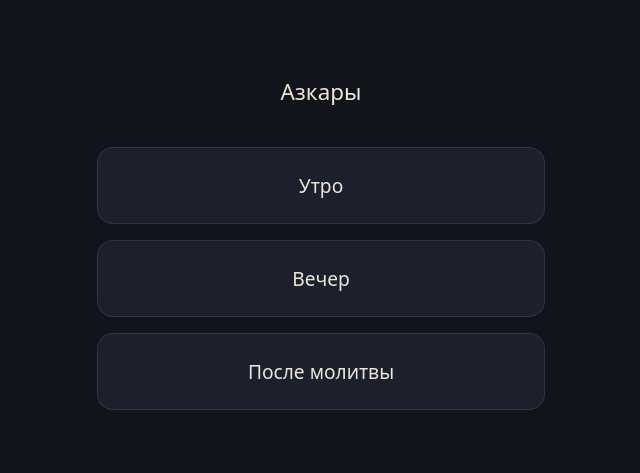
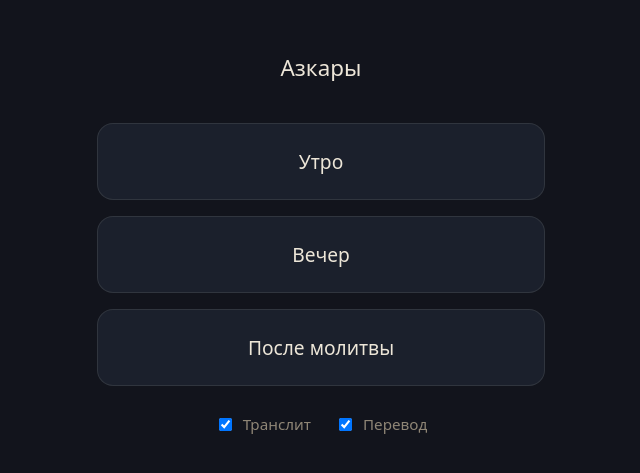
Before and after one commit to khabirovar/azkars, a Preact app in the folder app/: page / in a window 1280 px wide. Shown: the part 165-638 px from the top of the page, without its empty margins (319-959 px from the left). Built offline with nearby package versions, Linux system fonts and the light colour scheme.

Commit message:
Add switchers

```diff
--- a/app/src/App.tsx
+++ b/app/src/App.tsx
@@ -2,6 +2,7 @@ import { useEffect, useState } from "preact/hooks";
 import type { AzkarEntry, TimeOfDay } from "./types/azkar";
 import { getByTimeOfDay } from "./lib/azkarStore";
 import { safeTg } from "./lib/telegram";
+import { loadSettings, saveSetting, type Settings } from "./lib/settings";
 import { Home } from "./screens/Home";
 import { AzkarList } from "./screens/AzkarList";
 import { Reader } from "./screens/Reader";
@@ -11,6 +12,12 @@ type Screen = { name: "home" } | { name: "list"; timeOfDay: TimeOfDay } | { name
 export function App() {
   const [screen, setScreen] = useState<Screen>({ name: "home" });
   const [entries, setEntries] = useState<AzkarEntry[]>([]);
+  const [settings, setSettings] = useState<Settings>(() => loadSettings());
+
+  function handleSettingChange(key: keyof Settings, value: boolean) {
+    setSettings((prev) => ({ ...prev, [key]: value }));
+    saveSetting(key, value);
+  }
 
   useEffect(() => {
     if (screen.name === "home") {
@@ -44,7 +51,13 @@ export function App() {
   }, [screen.name === "home" ? null : screen.timeOfDay]);
 
   if (screen.name === "home") {
-    return <Home onSelect={(timeOfDay) => setScreen({ name: "list", timeOfDay })} />;
+    return (
+      <Home
+        onSelect={(timeOfDay) => setScreen({ name: "list", timeOfDay })}
+        settings={settings}
+        onSettingChange={handleSettingChange}
+      />
+    );
   }
 
   if (screen.name === "list") {
@@ -62,6 +75,7 @@ export function App() {
       entries={entries}
       index={screen.index}
       onIndexChange={(index) => setScreen({ name: "reader", timeOfDay: screen.timeOfDay, index })}
+      settings={settings}
     />
   );
 }
--- a/app/src/index.css
+++ b/app/src/index.css
@@ -60,6 +60,21 @@ button {
 
 .home-button:active {
   background: var(--bg-raised);
+}
+
+.home-settings {
+  display: flex;
+  justify-content: center;
+  gap: 24px;
+  margin-top: 12px;
+}
+
+.home-checkbox {
+  display: flex;
+  align-items: center;
+  gap: 8px;
+  color: var(--ink-dim);
+  font-size: 0.95rem;
 }
 
 /* List */
--- /dev/null
+++ b/app/src/lib/settings.ts
@@ -0,0 +1,25 @@
+export interface Settings {
+  showTransliteration: boolean;
+  showTranslation: boolean;
+}
+
+const KEYS = {
+  showTransliteration: "azkar:showTransliteration",
+  showTranslation: "azkar:showTranslation",
+} as const;
+
+function readBool(key: string, fallback: boolean): boolean {
+  const raw = localStorage.getItem(key);
+  return raw === null ? fallback : raw === "true";
+}
+
+export function loadSettings(): Settings {
+  return {
+    showTransliteration: readBool(KEYS.showTransliteration, true),
+    showTranslation: readBool(KEYS.showTranslation, true),
+  };
+}
+
+export function saveSetting(key: keyof Settings, value: boolean): void {
+  localStorage.setItem(KEYS[key], String(value));
+}
--- a/app/src/screens/Home.tsx
+++ b/app/src/screens/Home.tsx
@@ -1,7 +1,10 @@
 import type { TimeOfDay } from "../types/azkar";
+import type { Settings } from "../lib/settings";
 
 interface HomeProps {
   onSelect: (timeOfDay: TimeOfDay) => void;
+  settings: Settings;
+  onSettingChange: (key: keyof Settings, value: boolean) => void;
 }
 
 const OPTIONS: { timeOfDay: TimeOfDay; label: string }[] = [
@@ -10,7 +13,7 @@ const OPTIONS: { timeOfDay: TimeOfDay; label: string }[] = [
   { timeOfDay: "after-prayer", label: "После молитвы" },
 ];
 
-export function Home({ onSelect }: HomeProps) {
+export function Home({ onSelect, settings, onSettingChange }: HomeProps) {
   return (
     <div class="screen home">
       <div class="home-title">Азкары</div>
@@ -19,6 +22,24 @@ export function Home({ onSelect }: HomeProps) {
           {opt.label}
         </button>
       ))}
+      <div class="home-settings">
+        <label class="home-checkbox">
+          <input
+            type="checkbox"
+            checked={settings.showTransliteration}
+            onChange={(e) => onSettingChange("showTransliteration", e.currentTarget.checked)}
+          />
+          Транслит
+        </label>
+        <label class="home-checkbox">
+          <input
+            type="checkbox"
+            checked={settings.showTranslation}
+            onChange={(e) => onSettingChange("showTranslation", e.currentTarget.checked)}
+          />
+          Перевод
+        </label>
+      </div>
     </div>
   );
 }
--- a/app/src/screens/Reader.tsx
+++ b/app/src/screens/Reader.tsx
@@ -1,5 +1,6 @@
 import { useEffect, useState } from "preact/hooks";
 import type { AzkarEntry, TimeOfDay } from "../types/azkar";
+import type { Settings } from "../lib/settings";
 import { SwipeDeck } from "../components/SwipeDeck";
 import { Counter } from "../components/Counter";
 
@@ -8,9 +9,10 @@ interface ReaderProps {
   entries: AzkarEntry[];
   index: number;
   onIndexChange: (index: number) => void;
+  settings: Settings;
 }
 
-export function Reader({ entries, index, onIndexChange }: ReaderProps) {
+export function Reader({ entries, index, onIndexChange, settings }: ReaderProps) {
   const [sourceOpenFor, setSourceOpenFor] = useState<string | null>(null);
   const openEntry = entries.find((e) => e.id === sourceOpenFor);
 
@@ -39,8 +41,10 @@ export function Reader({ entries, index, onIndexChange }: ReaderProps) {
               )}
               <div class="reader-top-content">
                 <div class="reader-arabic">{entry.arabicText}</div>
-                <div class="reader-transliteration">{entry.transliterationRu}</div>
-                <div class="reader-translation">{entry.translationRu}</div>
+                {settings.showTransliteration && (
+                  <div class="reader-transliteration">{entry.transliterationRu}</div>
+                )}
+                {settings.showTranslation && <div class="reader-translation">{entry.translationRu}</div>}
               </div>
             </div>
             <Counter targetCount={entry.targetCount} />
```
